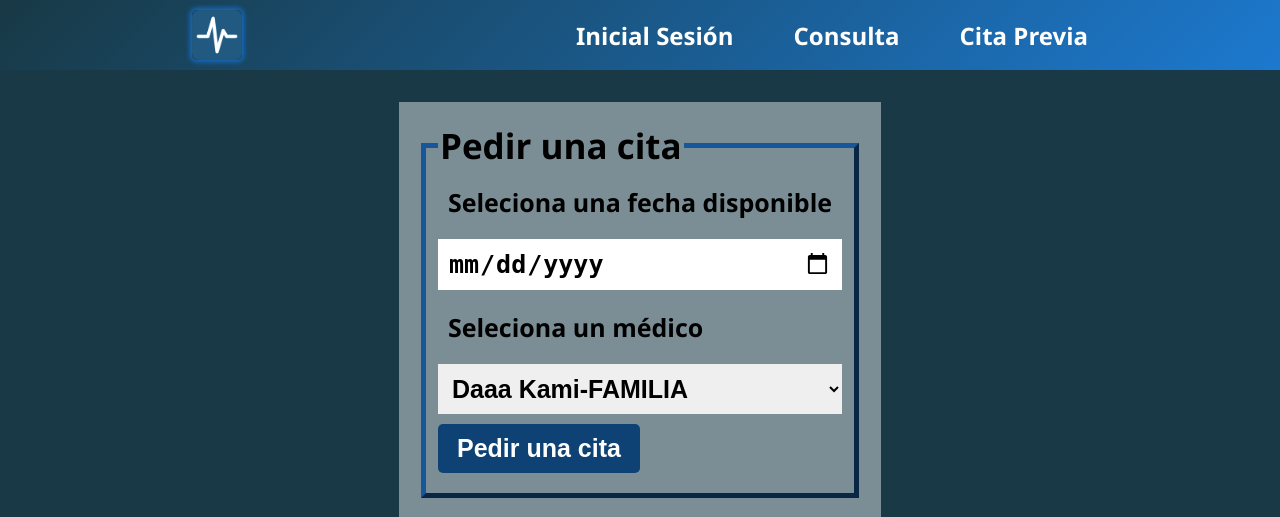
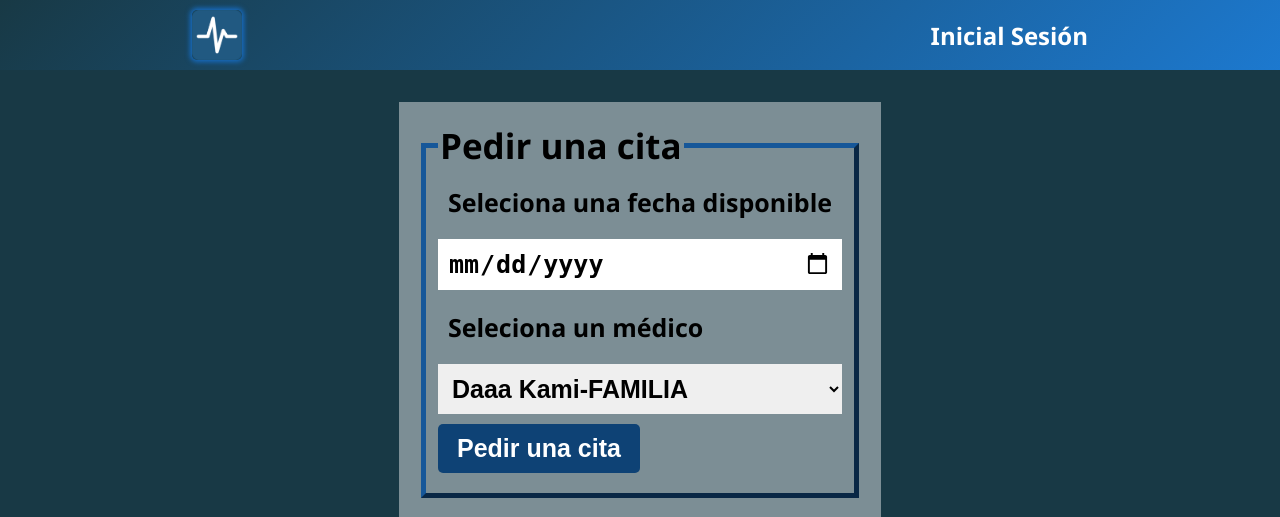
Before and after one commit to xtrerw/Ambulatorio, a PHP site: page /cita.php in a window 1280 px wide. Shown: the top 517 px of the page. Run offline with PHP 8.4, Linux system fonts and the light colour scheme; data that the repository does not hold is empty.

Commit message:
modified

```diff
--- a/cita.php
+++ b/cita.php
@@ -15,8 +15,6 @@ include("tablas/crea_tablas.php");
         <img src="img/logo.jpg" alt="" srcset="">
         <div>
             <a href="index.php">Inicial Sesión</a>
-            <a href="consulta.php">Consulta</a>
-            <a href="cita.php">Cita Previa</a>
         </div>
     </header>
     <div class="container">
--- a/consulta.php
+++ b/consulta.php
@@ -15,7 +15,6 @@ include("tablas/crea_tablas.php");
         <img src="img/logo.jpg" alt="" srcset="">
         <div>
             <a href="index.php">Inicia Sesión</a>
-            <a href="consulta.php">Consulta</a>
             <a href="cita.php">Cita Previa</a>
         </div>
     </header>
--- a/css/cita.css
+++ b/css/cita.css
@@ -24,7 +24,7 @@ header div{
     padding-top: 10px;
     padding-bottom: 10px;
     display: flex;
-    justify-content: space-between;
+    justify-content: end;
     width: 40%;
     margin-right: 15%;
 }
--- a/css/medico.css
+++ b/css/medico.css
@@ -24,7 +24,7 @@ header div{
     padding-top: 10px;
     padding-bottom: 10px;
     display: flex;
-    justify-content: space-between;
+    justify-content: end;
     width: 40%;
     margin-right: 15%;
 }
--- a/medico.php
+++ b/medico.php
@@ -19,8 +19,6 @@ if (isset($_POST['login']) && isset($_POST['medico'])) {
         <img src="img/logo.jpg" alt="" srcset="">
         <div>
             <a href="index.php">Inicia Sesión</a>
-            <a href="consulta.php">Consulta</a>
-            <a href="cita.php">Cita Previa</a>
         </div>
     </header>
     <div class="container">
--- a/paciente.php
+++ b/paciente.php
@@ -15,7 +15,6 @@ include("tablas/crea_tablas.php");
         <img src="img/logo.jpg" alt="" srcset="">
         <div>
             <a href="index.php">Inicia Sesión</a>
-            <a href="consulta.php">Consulta</a>
             <a href="cita.php">Cita Previa</a>
         </div>
     </header>
```
